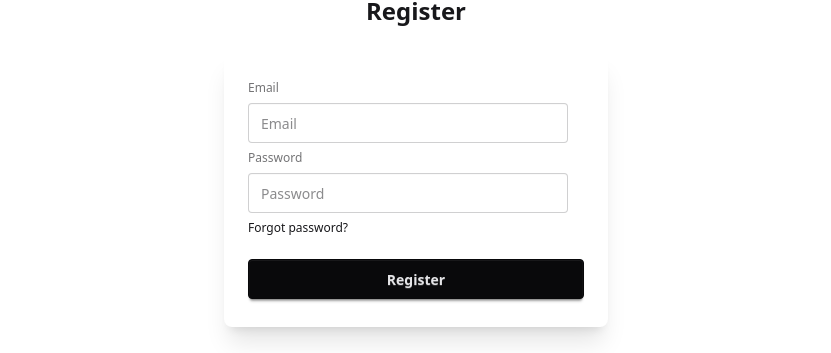
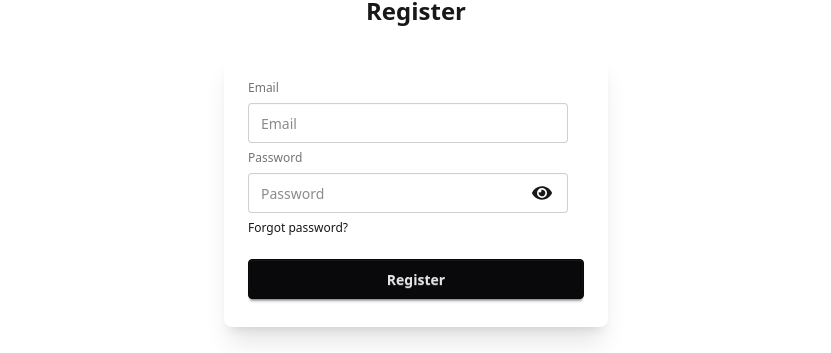
Before and after one commit to rakibahmeddev/email-password-auth, a React (Vite) app: page /register in a window 1280 px wide. Shown: the part 125-478 px from the top of the page, without its empty margins (224-1055 px from the left). Built offline with nearby package versions, Linux system fonts and the light colour scheme.

Commit message:
added a showPassword state with default value false. and based on condition we are changing the password input type and also toggle icon based on !showPassword inside the button onclick and also icon is changing based on the state

```diff
--- a/package.json
+++ b/package.json
@@ -16,6 +16,7 @@
     "match-sorter": "^8.0.3",
     "react": "^19.1.0",
     "react-dom": "^19.1.0",
+    "react-icons": "^5.5.0",
     "react-router-dom": "^7.6.3",
     "sort-by": "^1.2.0",
     "tailwindcss": "^4.1.11"
--- a/src/Pages/Register.jsx
+++ b/src/Pages/Register.jsx
@@ -1,10 +1,15 @@
 import { createUserWithEmailAndPassword } from 'firebase/auth';
 import React, { useState } from 'react';
 import { auth } from '../firebase.init';
+import { FaEye } from 'react-icons/fa';
+import { FaEyeSlash } from 'react-icons/fa';
 
 const Register = () => {
   const [errorMessage, setErrorMessage] = useState('');
   const [success, setSuccess] = useState(false);
+  const [showPassword, setShowPassword] = useState(false);
+
+  //   event handler for handleregister
   const handleRegister = (event) => {
     event.preventDefault();
     const email = event.target.email.value;
@@ -28,7 +33,6 @@ const Register = () => {
       return;
     }
 
-
     createUserWithEmailAndPassword(auth, email, password)
       .then((result) => {
         console.log('a user created', result.user);
@@ -47,7 +51,7 @@ const Register = () => {
 
       <div className="card bg-base-100 w-full mx-auto max-w-sm shrink-0 shadow-xl mt-6">
         <div className="card-body">
-          <form onSubmit={handleRegister} className="fieldset">
+          <form onSubmit={handleRegister} className="fieldset relative">
             <label className="label">Email</label>
             <input
               type="email"
@@ -57,11 +61,19 @@ const Register = () => {
             />
             <label className="label">Password</label>
             <input
-              type="password"
+              type={showPassword ? 'text' : 'password'}
               name="password"
               className="input"
               placeholder="Password"
             />
+
+            <button
+              onClick={() => setShowPassword(!showPassword)}
+              className="text-xl cursor-pointer absolute right-8 top-[108px] z-1"
+            >
+              {showPassword ? <FaEyeSlash /> : <FaEye></FaEye>}
+            </button>
+
             <div>
               <a className="link link-hover">Forgot password?</a>
             </div>
@@ -70,7 +82,7 @@ const Register = () => {
         </div>
       </div>
 
-      <div className='max-w-96 mx-auto'>
+      <div className="max-w-96 mx-auto">
         {errorMessage && (
           <p className="text-red-500 text-center my-6">{errorMessage}</p>
         )}
```
Also changed, not shown: 1 other file (tests, documents, lock files or other folders).
